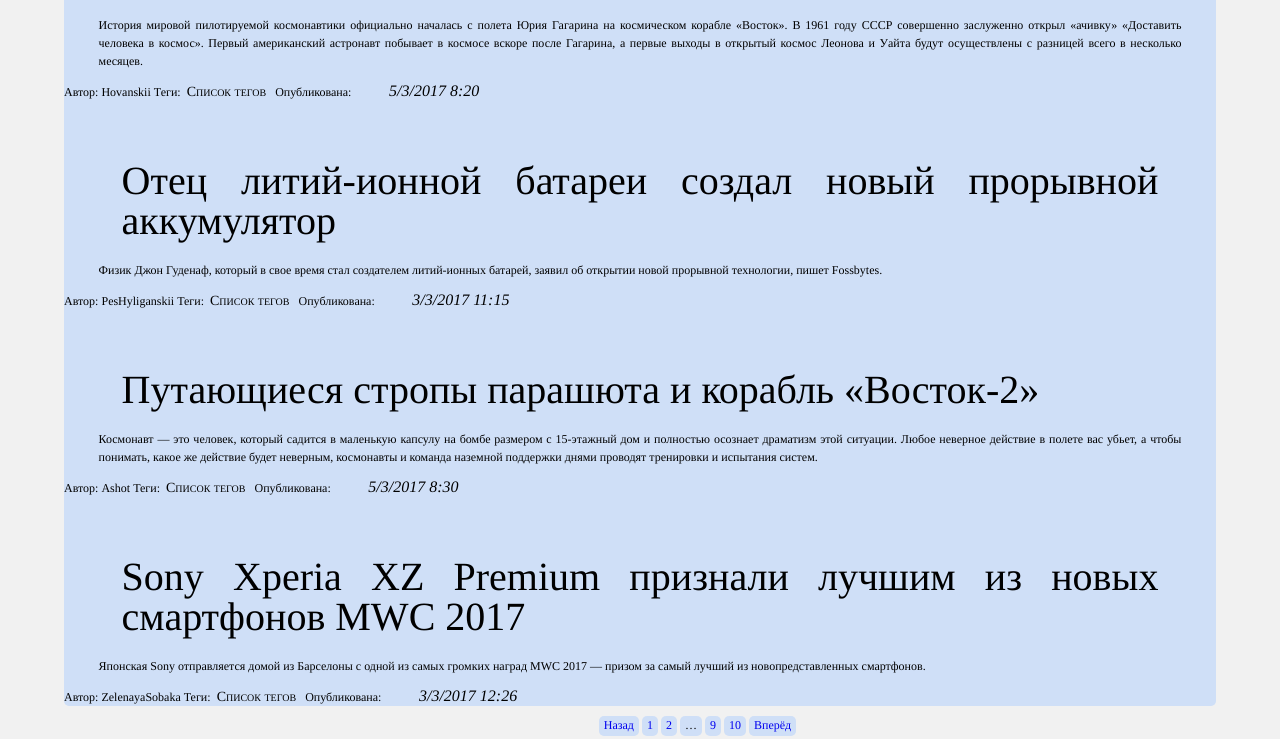
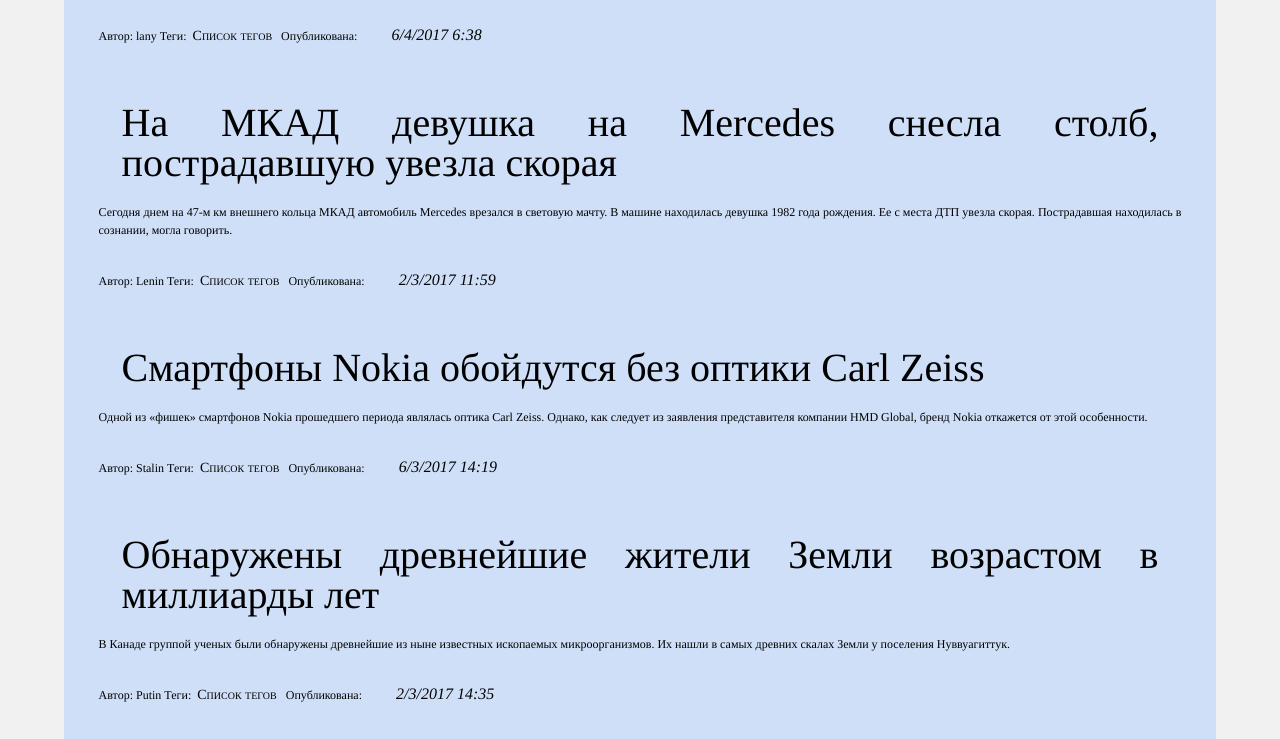
Before and after one commit to kamm1k/VodchitsSergey, a plain HTML site: page UI/index.html in a window 1280 px wide. Shown: the part 352-1091 px from the top of the page. Drawn offline with Linux system fonts and the light colour scheme.

Commit message:
Some functions have been debugged. Sorry, it will be completed by 22:00, I hope ...

```diff
--- a/UI/articles.js
+++ b/UI/articles.js
@@ -489,7 +489,7 @@ var articleService = (function () {
                 })
             }
         }
-        return result.splice(skip, skip + top);
+        return result.slice(skip, skip + top);
     }
 
     function editArticle(id, article) {
@@ -612,4 +612,4 @@ var testFilter = {
     author: "Lenin",
 };
 
-renderArticles(0,4);
+renderArticles(0,5);
--- a/UI/index.html
+++ b/UI/index.html
@@ -47,7 +47,7 @@
 <br>
 <br>
 <br>
-<div class="clearfix">
+<div>
     <div class="content">
 
     </div>
@@ -78,6 +78,8 @@
             <span>Автор: <span class="article-list-item-author">Автор</span></span>
             <span>Теги: <span class="article-list-item-tags">Список тегов</span></span>
             <span>Опубликована: <span class="article-list-item-date">12.12.1995 04:35</span></span>
+            <br>
+            <br>
         </div>
     </div>
 </template>
--- a/UI/styles.css
+++ b/UI/styles.css
@@ -215,21 +215,19 @@ aside section h2 {
     display: block
 }
 
-.clearfix:after {
-    visibility: hidden;
-    display: block;
-    font-size: 0;
-    content: " ";
-    clear: both;
-    height: 0;
-}
-
 .article-list-item-title {
     position: relative;
     top: 20px;
     width: 90%;
     left: 5%;
     font: 40px/40px Times, sans-serif;
+}
+
+.article-list-item-meta {
+    position: relative;
+    top: 20px;
+    width: 90%;
+    left: 3%;
 }
 
 .article-list-item-summary {
```
